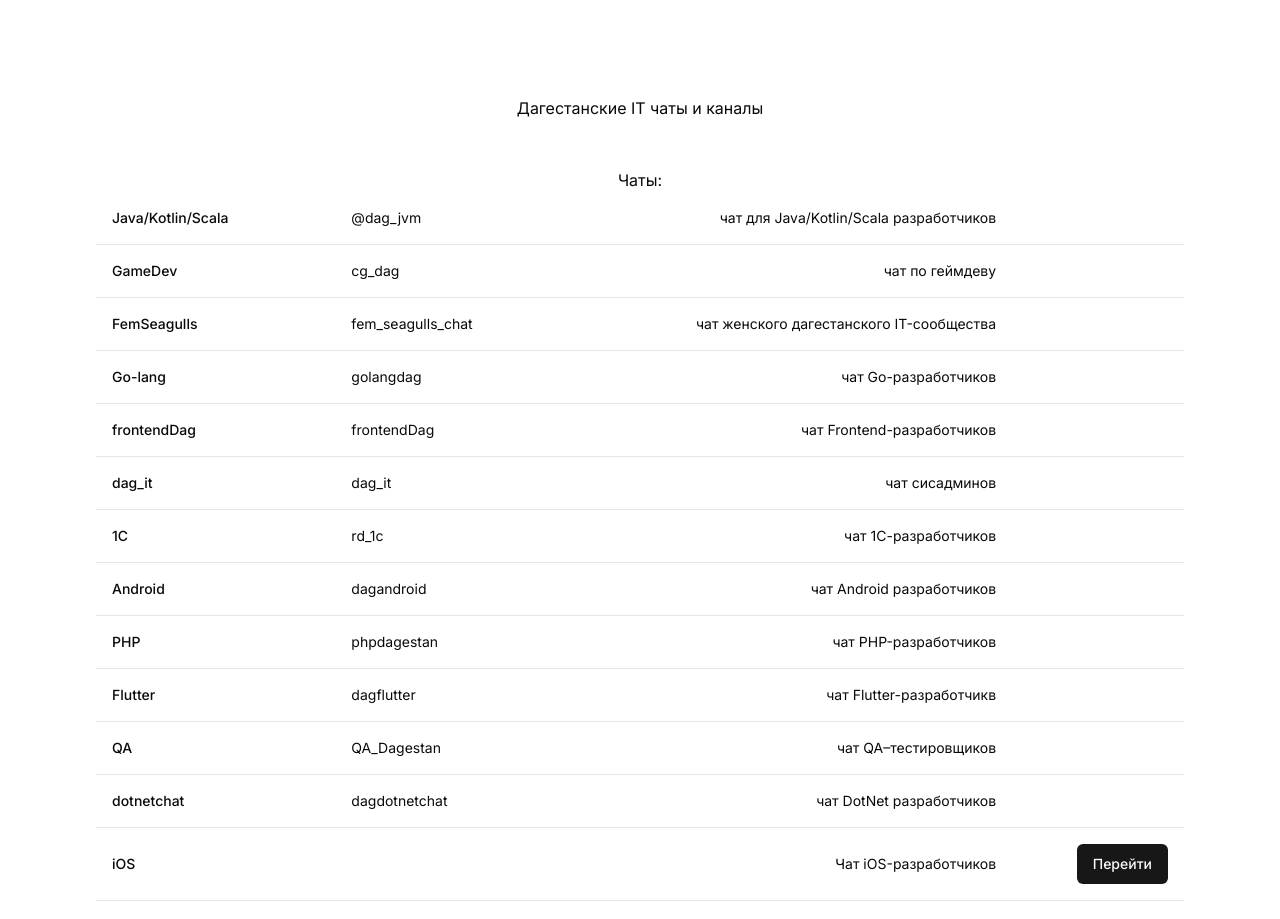
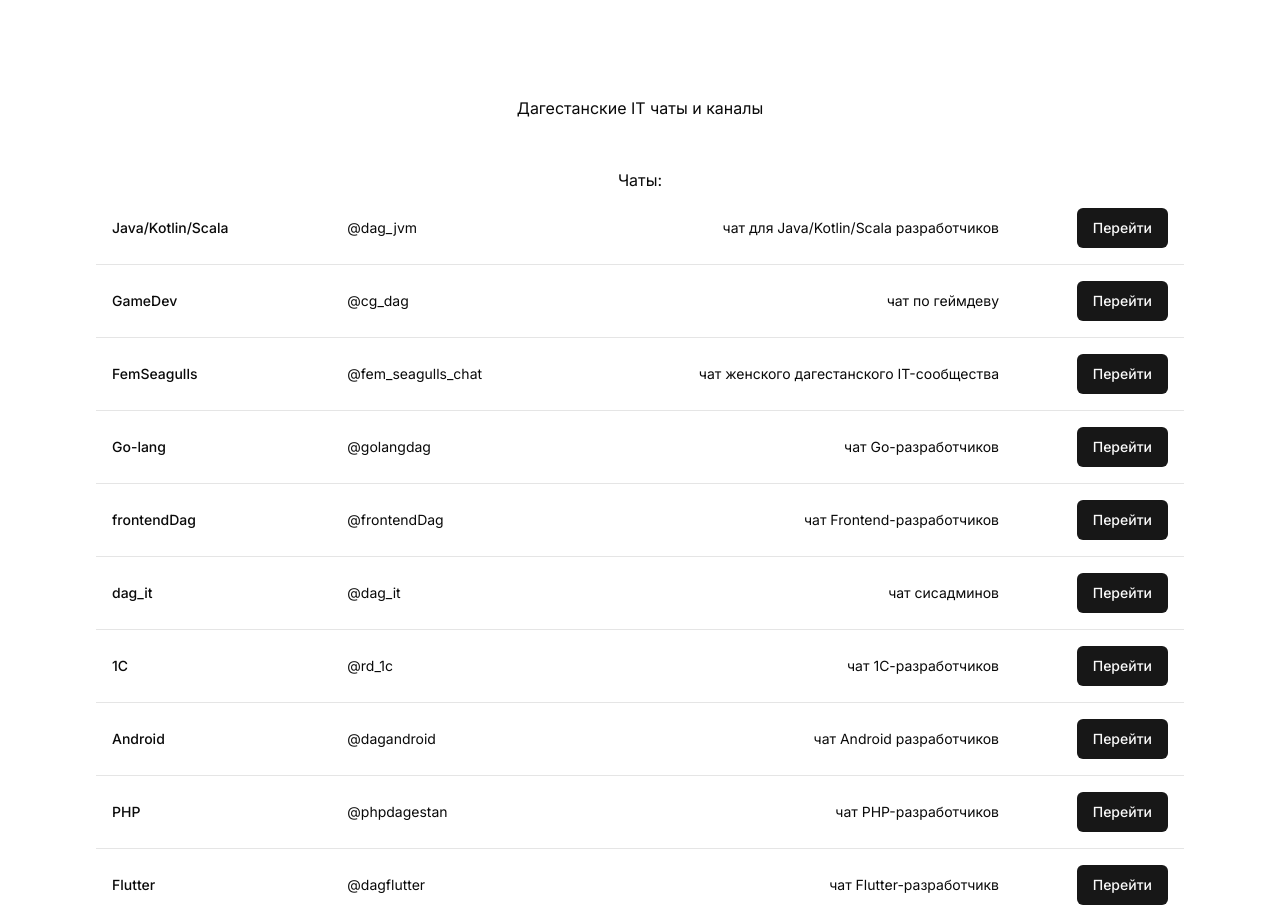
Before and after one commit to response-dag/community, a Next.js app: page / in a window 1280 px wide. Shown: the top 919 px of the page. Built offline with nearby package versions, Linux system fonts and the light colour scheme.

Commit message:
Add url for channels and chats

```diff
--- a/src/app/page.tsx
+++ b/src/app/page.tsx
@@ -1,9 +1,6 @@
 import {
   Table,
   TableRow,
-  TableCaption,
-  TableHead,
-  TableHeader,
   TableBody,
   TableCell,
 } from "@/components/ui/table";
@@ -22,105 +19,105 @@ export default function Home() {
     {
       title: "Java/Kotlin/Scala",
       tg_name: "@dag_jvm",
-      url: "",
+      url: "https://t.me/dag_jvm",
       description: "чат для Java/Kotlin/Scala разработчиков",
     },
     {
       title: "GameDev",
-      tg_name: "cg_dag",
-      url: "",
+      tg_name: "@cg_dag",
+      url: "https://t.me/cg_dag",
       description: "чат по геймдеву",
     },
     {
       title: "FemSeagulls",
-      tg_name: "fem_seagulls_chat",
-      url: "",
+      tg_name: "@fem_seagulls_chat",
+      url: "https://t.me/fem_seagulls_chat",
       description: "чат женского дагестанского IT-сообщества",
     },
     {
       title: "Go-lang",
-      tg_name: "golangdag",
-      url: "",
+      tg_name: "@golangdag",
+      url: "https://t.me/golangdag",
       description: "чат Go-разработчиков",
     },
     {
       title: "frontendDag",
-      tg_name: "frontendDag",
-      url: "",
+      tg_name: "@frontendDag",
+      url: "https://t.me/frontendDag",
       description: "чат Frontend-разработчиков",
     },
     {
       title: "dag_it",
-      tg_name: "dag_it",
-      url: "",
+      tg_name: "@dag_it",
+      url: "https://t.me/dag_it",
       description: "чат сисадминов",
     },
     {
       title: "1C",
-      tg_name: "rd_1c",
-      url: "",
+      tg_name: "@rd_1c",
+      url: "https://t.me/rd_1c",
       description: "чат 1С-разработчиков",
     },
     {
       title: "Android",
-      tg_name: "dagandroid",
-      url: "",
+      tg_name: "@dagandroid",
+      url: "https://t.me/dagandroid",
       description: "чат Android разработчиков",
     },
     {
       title: "PHP",
-      tg_name: "phpdagestan",
-      url: "",
+      tg_name: "@phpdagestan",
+      url: "https://t.me/dag_jvm",
       description: "чат PHP-разработчиков",
     },
     {
       title: "Flutter",
-      tg_name: "dagflutter",
-      url: "",
+      tg_name: "@dagflutter",
+      url: "https://t.me/dagflutter",
       description: "чат Flutter-разработчикв",
     },
     {
       title: "QA",
-      tg_name: "QA_Dagestan",
-      url: "",
+      tg_name: "@QA_Dagestan",
+      url: "https://t.me/QA_Dagestan",
       description: "чат QA–тестировщиков",
     },
     {
       title: "dotnetchat",
-      tg_name: "dagdotnetchat",
-      url: "",
+      tg_name: "@dagdotnetchat",
+      url: "https://t.me/dagdotnetchat",
       description: "чат DotNet разработчиков",
     },
     {
       title: "iOS",
-      tg_name: "",
+      tg_name: "iOS",
       url: "https://t.me/+0vs3HDIg3tNmYjVi",
       description: "Чат iOS-разработчиков ",
     },
     {
       title: "стартап-комьюнити",
-      tg_name: "startdag_chat",
-      url: "",
+      tg_name: "@startdag_chat",
+      url: "https://t.me/startdag_chat",
       description: "",
     },
     {
       title: "mountaindesign",
-      tg_name: "mountaindesign",
-      url: "",
+      tg_name: "@mountaindesign",
+      url: "https://t.me/mountaindesign",
       description: "чат дизайнеров",
     },
     {
       title: "designandchat",
-      tg_name: "designandchat",
-      url: "",
+      tg_name: "@designandchat",
+      url: "https://t.me/designandchat",
       description: "чат дизайнеров",
     },
   ];
 
   const channels: ITable[] = [
-    {title: "IT_DAGESTAN", tg_name: "@IT_DAGESTAN", url: "", description: "IT-мероприятия"},
-    {title: "ITsovet05", tg_name: "@ITsovet05", url: "", description: "канал совета при Минцифре Дагестана"},
-    {title: "BountyOnCoffee", tg_name: "@BountyOnCoffee", url: "", description: "про ИБ от @r0hack"},
+    {title: "IT_DAGESTAN", tg_name: "@IT_DAGESTAN", url: "https://t.me/IT_DAGESTAN", description: "IT-мероприятия"},
+    {title: "ITsovet05", tg_name: "@ITsovet05", url: "https://t.me/ITsovet05", description: "канал совета при Минцифре Дагестана"},
+    {title: "BountyOnCoffee", tg_name: "@BountyOnCoffee", url: "https://t.me/BountyOnCoffee", description: "про ИБ от @r0hack"},
   ]
   return (
     <main className="flex min-h-screen flex-col items-center md:p-24">
```
